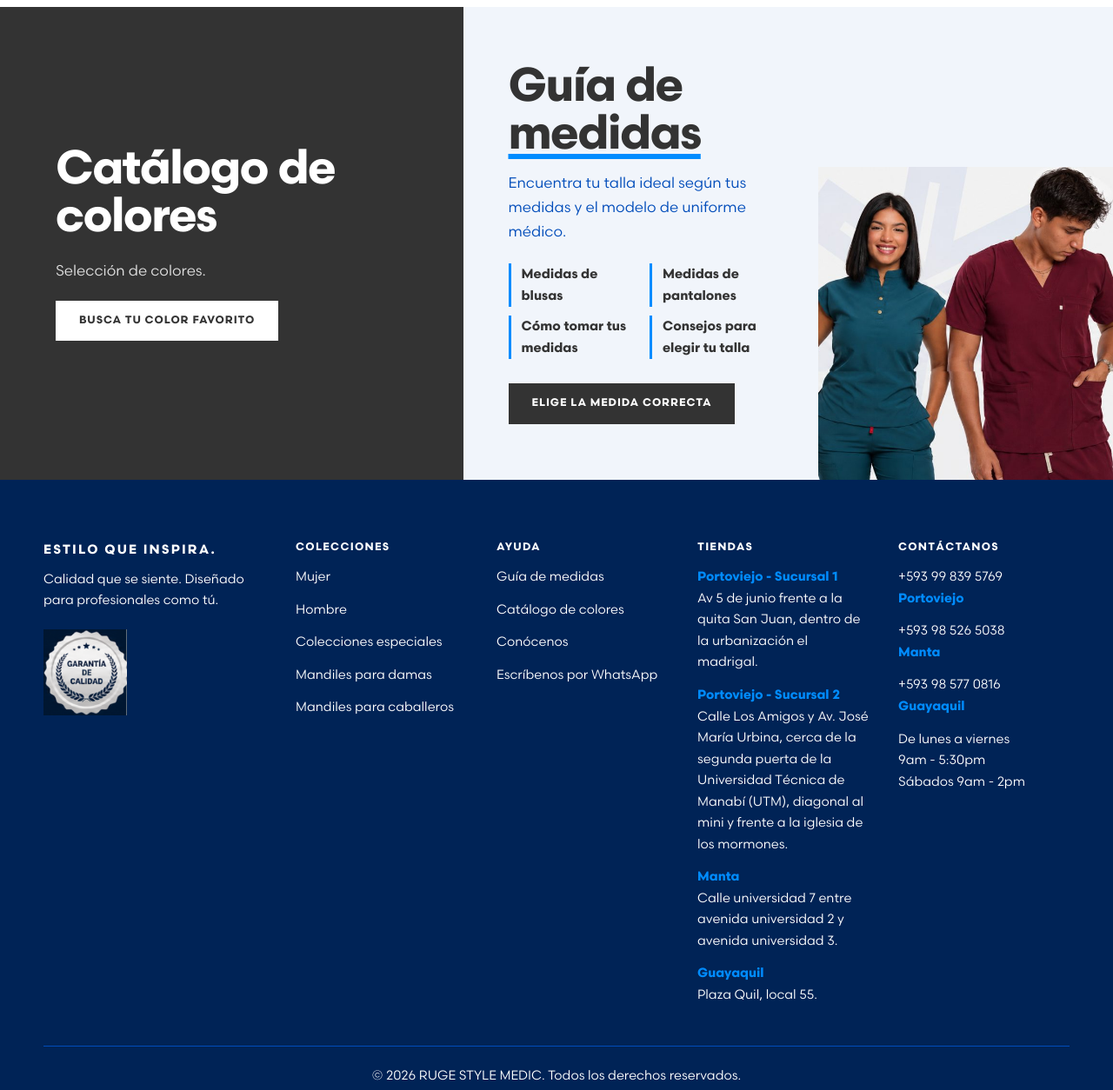
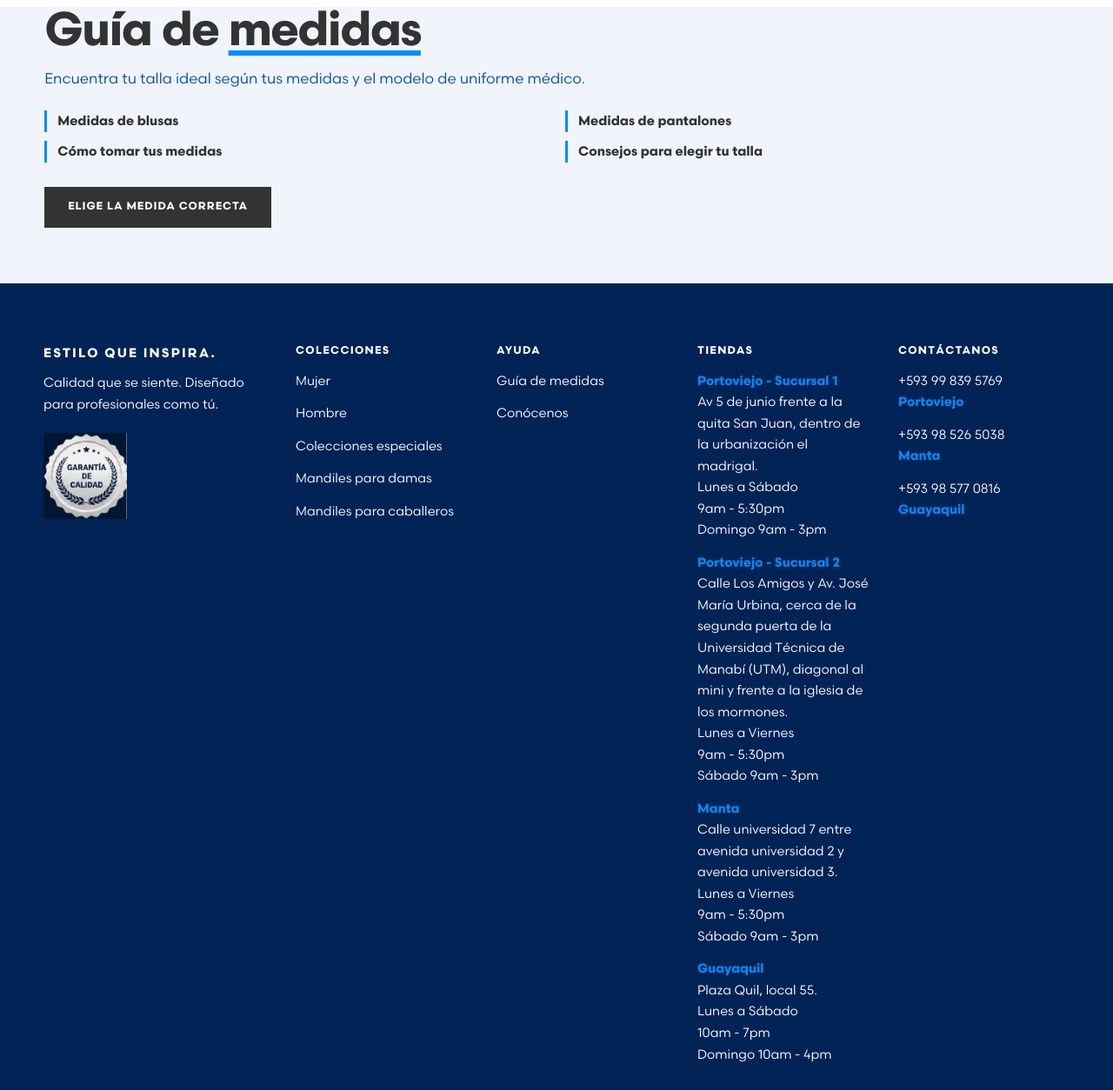
Before and after one commit to leoancab/rugestylemedic, a plain HTML site: page index.html in a window 1280 px wide. Shown: the part 7167-8421 px from the top of the page at 87% size. Drawn offline with Linux system fonts and the light colour scheme.

Commit message:
horario de atencion actualizado

```diff
--- a/css/styles.css
+++ b/css/styles.css
@@ -569,6 +569,10 @@ header::before {
     grid-template-columns: 1fr 1.4fr
 }
 
+#medidas {
+    grid-template-columns: 1fr
+}
+
 .col {
     background: var(--ink);
     color: var(--paper);
@@ -601,13 +605,13 @@ header::before {
 
 .med {
     display: grid;
-    grid-template-columns: 1.2fr 1fr;
+    grid-template-columns: 1fr;
     background: var(--ice);
     align-items: end
 }
 
 .med-t {
-    padding: clamp(40px, 5vw, 80px) clamp(20px, 4vw, 56px)
+    padding: 0 clamp(20px, 4vw, 56px) clamp(40px, 5vw, 80px)
 }
 
 .med h2 {
@@ -638,14 +642,6 @@ header::before {
     padding-left: 12px;
     font-weight: 700;
     font-size: .95rem
-}
-
-.med-i img {
-    width: 100%;
-    height: 100%;
-    object-fit: cover;
-    object-position: top;
-    min-height: 360px
 }
 
 /* footer */
--- a/index.html
+++ b/index.html
@@ -351,12 +351,6 @@
             </div>
         </section>
         <div class="cm" id="medidas">
-            <section class="col" id="colores">
-                <h2>Catálogo de colores</h2>
-                <p>Selección de colores.</p><a class="btn"
-                    href="https://wa.me/593992301635?text=Hola%2C%20quiero%20ver%20el%20cat%C3%A1logo%20de%20colores"
-                    target="_blank" rel="noopener">Busca tu color favorito</a>
-            </section>
             <section class="med">
                 <div class="med-t">
                     <h2>Guía de <em>medidas</em></h2>
@@ -369,11 +363,8 @@
                     </ul>
                     <a class="btn" href="guia.html">Elige la medida correcta</a>
                 </div>
-                <div class="med-i"><img src="img/index-modelos-con-uniformes-verde-azulado-y-vino.jpg"
-                        alt="Modelos con uniformes verde azulado y vino" loading="lazy"></div>
             </section>
         </div>
-
     </main>
     <footer class="ft" id="contacto">
         <div class="wrap">
@@ -397,11 +388,7 @@
                     <h3>Ayuda</h3>
                     <ul>
                         <li><a href="guia.html">Guía de medidas</a></li>
-                        <li><a href="https://wa.me/593992301635?text=Hola%2C%20quiero%20ver%20el%20cat%C3%A1logo%20de%20colores"
-                                target="_blank" rel="noopener">Catálogo de colores</a></li>
                         <li><a href="conocenos.html">Conócenos</a></li>
-                        <li><a href="https://wa.me/593992301635" target="_blank" rel="noopener">Escríbenos por
-                                WhatsApp</a></li>
                     </ul>
                 </div>
                 <div>
@@ -409,16 +396,20 @@
                     <ul>
                         <li><a href="https://maps.app.goo.gl/MaDAnab39EM5EVG19" target="_blank"
                                 rel="noopener"><b>Portoviejo - Sucursal 1</b><br>Av 5 de junio frente a la quita San
-                                Juan, dentro de la urbanización el madrigal.</a></li>
+                                Juan, dentro de la urbanización el madrigal.</a><br>
+                            Lunes a Sábado<br>9am - 5:30pm<br>Domingo 9am - 3pm</li>
                         <li><a href="https://maps.app.goo.gl/fJhsJsNrGTpoDMFn6" target="_blank"
                                 rel="noopener"><b>Portoviejo - Sucursal 2</b><br>Calle Los Amigos y Av. José María
                                 Urbina, cerca de la segunda puerta de la Universidad Técnica de Manabí (UTM), diagonal
-                                al mini y frente a la iglesia de los mormones.</a></li>
+                                al mini y frente a la iglesia de los mormones.</a><br>
+                            Lunes a Viernes<br>9am - 5:30pm<br>Sábado 9am - 3pm</li>
                         <li><a href="https://maps.app.goo.gl/Mx79vt6UVNzc3Ma37" target="_blank"
                                 rel="noopener"><b>Manta</b><br>Calle universidad 7 entre avenida universidad 2 y avenida
-                                universidad 3.</a></li>
+                                universidad 3.</a><br>
+                            Lunes a Viernes<br>9am - 5:30pm<br>Sábado 9am - 3pm</li>
                         <li><a href="https://maps.app.goo.gl/CXXykoomKesDBsmm6" target="_blank"
-                                rel="noopener"><b>Guayaquil</b><br>Plaza Quil, local 55.</a></li>
+                                rel="noopener"><b>Guayaquil</b><br>Plaza Quil, local 55.</a><br>
+                            Lunes a Sábado<br>10am - 7pm<br>Domingo 10am - 4pm</li>
                     </ul>
                 </div>
                 <div>
@@ -427,7 +418,6 @@
                         <li><a href="tel:+593998395769">+593 99 839 5769</a><br><b>Portoviejo</b></li>
                         <li><a href="tel:+593985265038">+593 98 526 5038</a><br><b>Manta</b></li>
                         <li><a href="tel:+593985770816">+593 98 577 0816</a><br><b>Guayaquil</b></li>
-                        <li>De lunes a viernes<br>9am - 5:30pm<br>Sábados 9am - 2pm</li>
                     </ul>
                 </div>
             </div>
```
